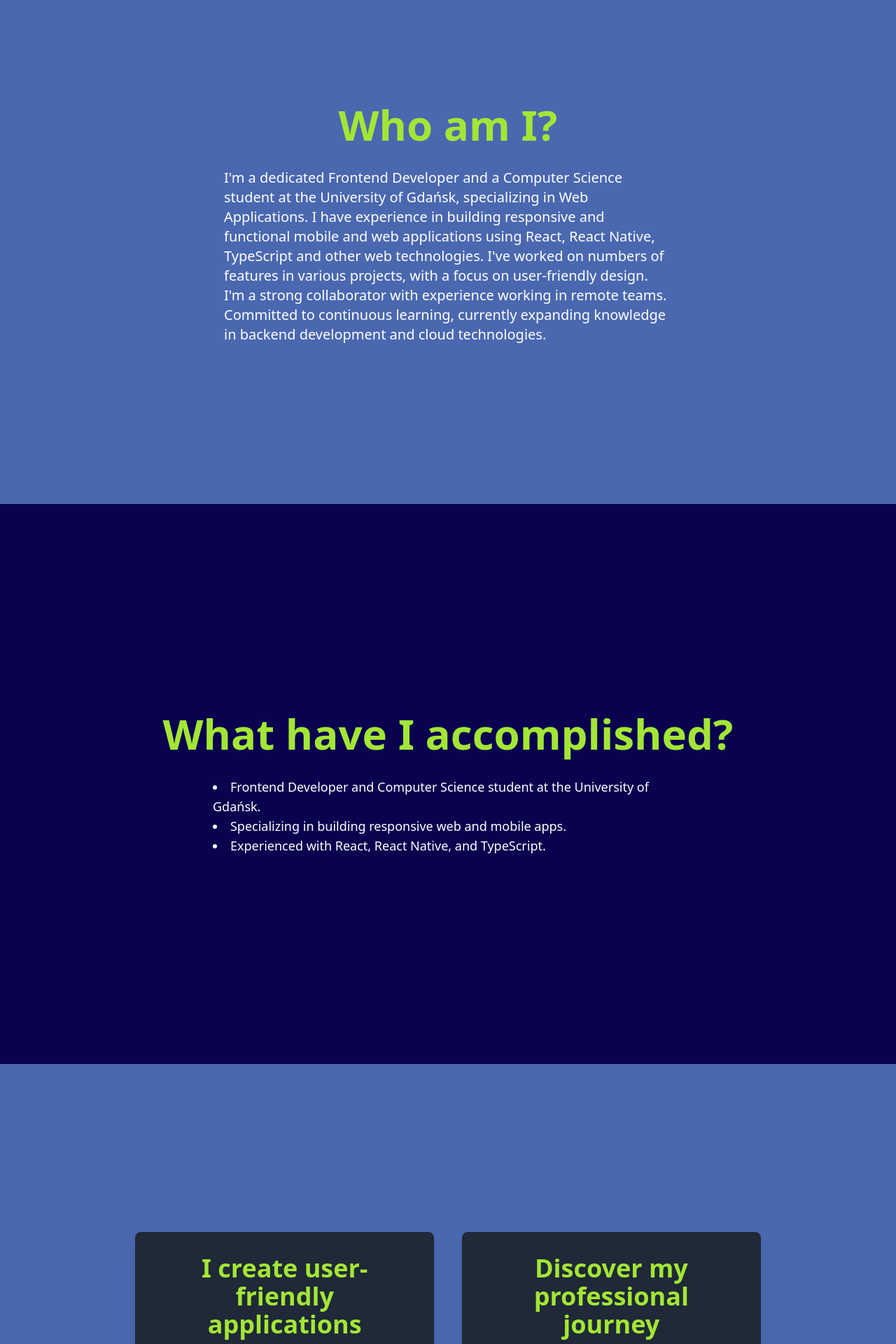
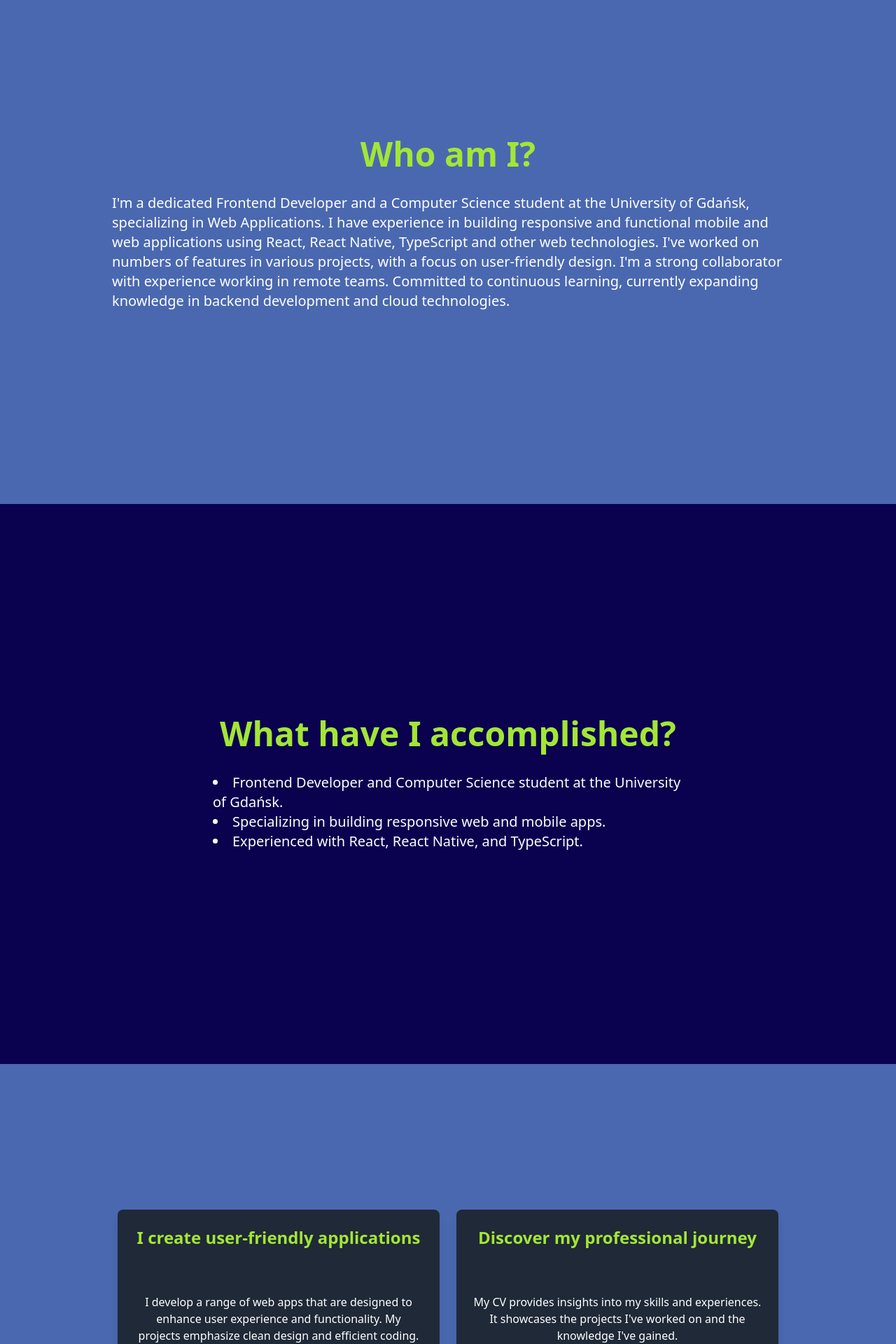
Before and after one commit to szymonadamowicz/PortfolioPage, a Next.js app: page / in a window 1280 px wide. Shown: the part 880-2800 px from the top of the page at 70% size. Built offline with nearby package versions, Linux system fonts and the light colour scheme.

Commit message:
some part of responsive design

```diff
--- a/src/components/HomePage/HomePage.tsx
+++ b/src/components/HomePage/HomePage.tsx
@@ -30,7 +30,7 @@ const HomePage: React.FC = () => {
   };
 
   return (
-    <div>
+    <div className="w-full overflow-hidden">
       <SideBarDisplay
         segmentNumber={segmentNumber}
         segments={segments}
--- a/src/components/HomePage/Segments/FifthSegment.tsx
+++ b/src/components/HomePage/Segments/FifthSegment.tsx
@@ -59,24 +59,28 @@ const FifthSegment: React.FC = () => {
   return (
     <PageOverlay bgc={bgc}>
       <div
+        id="second-segment"
+        className="flex flex-col items-center gap-8 absolute w-[340px] sm:relative sm:w-full"
+      >
+        <div
           id="fifth-segment"
-        className={`flex flex-col items-center justify-center h-full p-8 w-full transition-opacity duration-1000 ${
+          className={`flex flex-col items-center justify-center h-full p-2 md:p-12 w-full transition-opacity duration-1000 ${
             isVisible ? "opacity-100" : "opacity-0"
           }`}
         >
-        <h2 className="text-6xl text-lime-400 font-bold mb-4">
+          <h2 className="text-3xl sm:text-4xl lg:text-5xl text-lime-400 font-bold mb-4 text-center">
             Send me a message!
           </h2>
-        <p className="text-lg text-white mb-6">
+          <p className="text-base sm:text-lg lg:text-xl text-white mb-6 text-center">
             Got a question or proposal, or just want to say hello? Go ahead.
           </p>
 
           <form
             ref={form}
             onSubmit={handleSubmit(onSubmit)}
-          className="w-2/4 bg-gray-800 p-10 rounded-lg shadow-lg space-y-8"
+            className="w-full sm:w-3/4 md:w-3/4 lg:w-2/4 bg-gray-800 p-6 sm:p-10 rounded-lg shadow-lg space-y-8"
           >
-          <div className="grid grid-cols-2 gap-10">
+            <div className="grid grid-cols-1 sm:grid-cols-2 gap-2 sm:gap-10">
               <div className="flex flex-col">
                 <label className="text-gray-300 font-semibold">Your Name</label>
                 <input
@@ -93,7 +97,9 @@ const FifthSegment: React.FC = () => {
               </div>
 
               <div className="flex flex-col">
-              <label className="text-gray-300 font-semibold">Email Address</label>
+                <label className="text-gray-300 font-semibold">
+                  Email Address
+                </label>
                 <input
                   {...register("email", {
                     required: "Email is required",
@@ -115,12 +121,14 @@ const FifthSegment: React.FC = () => {
             </div>
 
             <div className="flex flex-col">
-            <label className="text-gray-300 font-semibold">Your Message</label>
+              <label className="text-gray-300 font-semibold">
+                Your Message
+              </label>
               <textarea
                 {...register("message", { required: "Message is required" })}
                 name="message"
                 className="border border-gray-500 bg-transparent px-4 py-3 rounded-md focus:outline-none focus:ring-2 focus:ring-lime-400"
-              rows={6}
+                rows={3}
                 placeholder="Write your message"
               ></textarea>
               {errors.message && (
@@ -133,13 +141,14 @@ const FifthSegment: React.FC = () => {
             <div className="flex justify-center">
               <button
                 type="submit"
-              className="w-1/2 md:w-1/3 px-6 py-3 bg-[#4A68B0] text-white font-bold rounded-md shadow-lg transition duration-300 ease-in-out transform hover:scale-105"
+                className="sm:w-1/4 md:w-1/4 px-4 py-1 sm:py-3 bg-[#4A68B0] text-white font-bold rounded-md shadow-lg transition duration-300 ease-in-out transform hover:scale-105"
               >
                 Send Message
               </button>
             </div>
           </form>
         </div>
+      </div>
     </PageOverlay>
   );
 };
--- a/src/components/HomePage/Segments/FirstSegment.tsx
+++ b/src/components/HomePage/Segments/FirstSegment.tsx
@@ -6,9 +6,12 @@ const FirstSegment = () => {
   const bgc = "#0A014F";
   return (
     <PageOverlay bgc={bgc}>
-      <div className="flex flex-col items-center gap-8">
-        <h1 className="text-6xl font-bold text-lime-400">Hello, I'm Szymon!</h1>
-        <h2 className="text-4xl text-white">
+      <div id="second-segment" className="flex flex-col items-center gap-8 absolute w-[340px] sm:relative md:w-3/4">
+      <h1 className="text-3xl sm:text-5xl lg:text-6xl font-bold text-lime-400 text-center">
+          Hello, I'm Szymon!
+        </h1>
+
+        <h2 className="text-xl sm:text-3xl lg:text-4xl text-white text-center">
           I'm a{" "}
           <ReactTyped
             strings={["Developer", "Student", "Designer"]}
--- a/src/components/HomePage/Segments/FourthSegment.tsx
+++ b/src/components/HomePage/Segments/FourthSegment.tsx
@@ -27,49 +27,50 @@ const FourthSegment = () => {
     <PageOverlay bgc={bgc}>
       <div
         id="fourth-segment"
-        className="flex flex-col md:flex-row justify-center items-center gap-10"
+        className="flex flex-col md:flex-row justify-center items-center gap-6 p-2 absolute w-[340px] sm:relative md:w-full lg:w-3/4"
       >
         <div
-          className={`flex flex-col items-center bg-gray-800 p-8 rounded-lg shadow-lg md:w-1/3 text-center h-80 transform transition-all duration-700 ${
+          className={`flex flex-col items-center bg-gray-800 p-2 sm:p-6 rounded-lg shadow-lg text-center w-4/5 sm:w-full h-64 sm:h-96 transform transition-all duration-700 ${
             isVisible
               ? "translate-x-0 opacity-100"
               : "-translate-x-[150%] opacity-0"
           }`}
         >
-          <h1 className="text-4xl font-semibold text-lime-400">
+          <h1 className="text-lg sm:text-xl lg:text-2xl font-semibold text-lime-400">
             I create user-friendly applications
           </h1>
-          <p className="mt-10 text-white text-lg">
+          <p className="mt-4 sm:mt-16 md:mt-12 lg:mt-16 text-sm sm:text-base text-white">
             I develop a range of web apps that are designed to enhance user
             experience and functionality. My projects emphasize clean design and
             efficient coding.
           </p>
-          <div className="mt-auto">
+          <div className="absolute bottom-6">
             <Link href={"/mywork"}>
-              <button className="px-8 py-4 bg-blue-900 hover:bg-blue-800 text-white rounded-md transition duration-300">
+              <button className="px-4 sm:px-10 py-2 sm:py-4 bg-blue-900 hover:bg-blue-800 text-white rounded-md transition duration-300">
                 Go to MyWork
               </button>
             </Link>
           </div>
         </div>
 
+        {/* Drugi blok */}
         <div
-          className={`flex flex-col items-center bg-gray-800 p-8 rounded-lg shadow-lg md:w-1/3 text-center h-80 transform transition-all duration-700 ${
+          className={`relative flex flex-col items-center bg-gray-800 p-2 sm:p-6 rounded-lg shadow-lg text-center w-4/5 sm:w-full h-64 sm:h-96 transform transition-all duration-700 ${
             isVisible
               ? "translate-x-0 opacity-100"
               : "translate-x-[150%] opacity-0"
           }`}
         >
-          <h1 className="text-4xl font-semibold text-lime-400">
+          <h1 className="text-lg sm:text-xl lg:text-2xl font-semibold text-lime-400">
             Discover my professional journey
           </h1>
-          <p className="mt-10 text-white text-lg">
+          <p className="mt-4 sm:mt-16 md:mt-12 lg:mt-16 text-sm sm:text-base text-white">
             My CV provides insights into my skills and experiences. It showcases
             the projects I've worked on and the knowledge I've gained.
           </p>
-          <div className="mt-auto">
+          <div className="absolute bottom-6">
             <a href="/CV.pdf" download>
-              <button className="px-8 py-4 bg-blue-900 hover:bg-blue-800 text-white rounded-md transition duration-300">
+              <button className="px-4 sm:px-10 py-2 sm:py-4 bg-blue-900 hover:bg-blue-800 text-white rounded-md transition duration-300">
                 Download CV
               </button>
             </a>
--- a/src/components/HomePage/Segments/SecondSegment.tsx
+++ b/src/components/HomePage/Segments/SecondSegment.tsx
@@ -25,16 +25,16 @@ const SecondSegment = () => {
 
   return (
     <PageOverlay bgc={bgc}>
-      <div id="second-segment" className="flex flex-col items-center gap-8">
+      <div id="second-segment" className="flex flex-col items-center gap-8 absolute w-[340px] sm:relative md:w-3/4">
         <h1
-          className={`text-6xl font-bold text-lime-400 transform transition-all duration-1000 ease-in-out ${
+          className={`text-3xl sm:text-3xl md:text-4xl lg:text-5xl font-bold text-lime-400 transform transition-all duration-1000 ease-in-out ${
             isVisible ? "translate-y-0 opacity-100" : "-translate-y-10 opacity-0"
           }`}
         >
           Who am I?
         </h1>
         <p
-          className={`text-xl text-white w-2/4 transform transition-all duration-1000 ease-in-out delay-200 ${
+          className={`text-md sm:text-md md:text-lg lg:text-xl text-white transform transition-all duration-1000 ease-in-out delay-200 ${
             isVisible ? "translate-y-0 opacity-100" : "translate-y-10 opacity-0"
           }`}
         >
--- a/src/components/HomePage/Segments/ThirdSegment.tsx
+++ b/src/components/HomePage/Segments/ThirdSegment.tsx
@@ -25,9 +25,9 @@ const ThirdSegment = () => {
 
   return (
     <PageOverlay bgc={bgc}>
-      <div id="third-segment" className="flex flex-col items-center gap-8">
+      <div id="third-segment" className="flex flex-col items-center gap-8 absolute w-[340px] sm:relative md:w-3/4">
         <h1
-          className={`text-6xl font-bold text-lime-400 transform transition-all duration-1000 ease-in-out ${
+          className={`text-3xl sm:text-3xl md:text-4xl lg:text-5xl font-bold text-lime-400 text-center transform transition-all duration-1000 ease-in-out ${
             isVisible ? "translate-y-0 opacity-100" : "-translate-y-10 opacity-0"
           }`}
         >
@@ -38,7 +38,7 @@ const ThirdSegment = () => {
             isVisible ? "translate-y-0 opacity-100" : "translate-y-10 opacity-0"
           }`}
         >
-          <ul className="text-white text-lg list-disc list-inside mx-auto max-w-2xl">
+          <ul className="text-md sm:text-md md:text-lg lg:text-xl text-white text-left list-disc list-inside mx-auto max-w-2xl">
             <li>
               Frontend Developer and Computer Science student at the University
               of Gdańsk.
--- a/src/components/HomePage/SideBarDisplay.tsx
+++ b/src/components/HomePage/SideBarDisplay.tsx
@@ -10,7 +10,7 @@ const SideBarDisplay: React.FC<SegmentProps> = ({
   return (
     <>
       <SubmenuButton segments={segments} goToSegment={goToSegment} />
-      <div className="fixed right-12 top-1/2 transform -translate-y-1/2">
+      <div className="fixed right-4 top-1/2 transform -translate-y-1/2 hidden lg:block">
         <SegmentCounter
           segmentNumber={segmentNumber}
           segments={segments}
--- a/src/components/MyWork/ProjectDisplay.tsx
+++ b/src/components/MyWork/ProjectDisplay.tsx
@@ -50,7 +50,7 @@ const ProjectDisplay: React.FC<projectInfoProps> = ({ projectInfo }) => {
         >
           <div className="bg-gray-800 rounded-lg shadow-lg w-full max-w-4xl h-auto p-8">
             <div className="relative bg-gray-800 rounded-lg shadow dark:bg-gray-800">
-              <div className="flex items-center justify-between p-6 md:p-7 border-b rounded-t dark:border-gray-600">
+              <div className="flex items-center justify-between p-6 border-b rounded-t dark:border-gray-600">
                 <h3 className="text-2xl font-semibold text-white dark:text-white">
                   Project Details
                 </h3>
```
Also changed, not shown: global.css (line endings or trailing spaces). Lines whose indentation alone changed are shown as unchanged.
